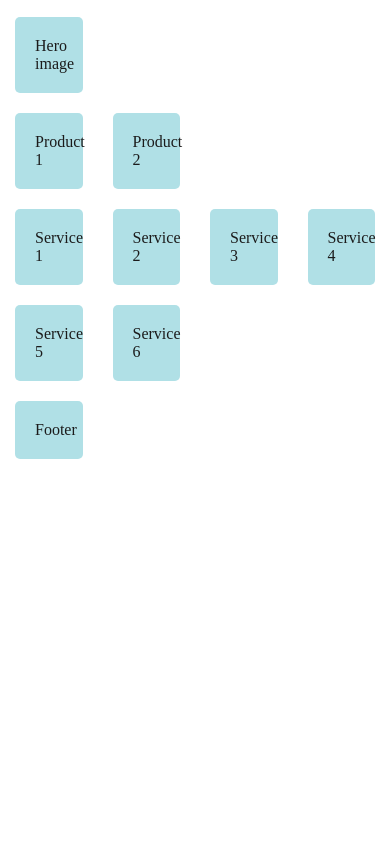
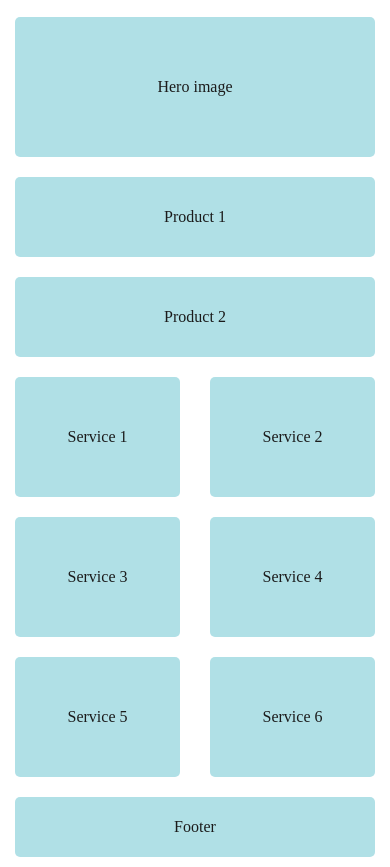
Before and after one commit to NathaliaLima-Front/lima_nathalia_practice_scaffold, a plain HTML site: page index.html in a window 390 px wide. Shown: the part 71-938 px from the top of the page. Before the commit the page ends 844 px from the top, so only its background shows below. Drawn offline with Linux system fonts and the light colour scheme.

Commit message:
Add scaffold design at homepage
In this commit a scaffold design was added to the homepage. Mobile, Tablet and Desktop was covered.

```diff
--- a/css/grid.css
+++ b/css/grid.css
@@ -35,9 +35,31 @@ body, p, h1, h2, h3, h4, h5 {
     border-radius: 5px;
     padding: 20px;
     margin-top: 10px;
-    margin-bottom: 10px;
+    margin-bottom:10px;
+    display: flex;
+    justify-content: center;
+    align-items: center;
 }
 
+.show-hide {
+    display: none;
+}
+
+#hero {
+    height: 160px;
+}
+
+#products .box {
+    height: 80px;
+}
+
+#services .box {
+    height: 120px;
+}
+
+#footer {
+    height: 80px;
+}
 
 
 
@@ -133,6 +155,26 @@ body, p, h1, h2, h3, h4, h5 {
     .m-col-end-11	{grid-column-end: 11;}
     .m-col-end-12	{grid-column-end: 12;}
     .m-col-end-13	{grid-column-end: 13;}
+
+    .box#menu {
+        justify-content: end;
+    }
+
+    #hero {
+        height: 250px;
+    }
+
+    #products .box {
+        height: 120px;
+    }
+
+    #services .box {
+        height: 180px;
+    }
+
+    #footer {
+        height: 120px;
+    }
 }
 
 
@@ -191,4 +233,7 @@ body, p, h1, h2, h3, h4, h5 {
     .l-col-end-12	{grid-column-end: 12;}
     .l-col-end-13	{grid-column-end: 13;}
 
+    .show-hide {
+        display: flex;
+    }
 }
--- a/index.html
+++ b/index.html
@@ -15,36 +15,37 @@
 
         <header class="grid-con">
             <h2 class="hidden">Main Navigation</h2>
-            <div id="logo" class="box">Logo</div>
-            <div id="menu" class="box">Nav</div>
+            <div id="logo" class="box col-start-1 col-end-4 m-col-start-1 m-col-end-2 l-col-start-1 l-col-end-3">Logo</div>
+            <div id="menu" class="box col-start-4 col-end-5 m-col-start-2 m-col-end-13 l-col-start-3 l-col-end-13">Nav</div>
         </header>
 
         <section id="hero" class="grid-con">
             <h2 class="hidden">Main image</h2>
-            <div class="box">Hero image</div>
+            <div class="box col-span-4 m-col-start-1 m-col-end-13">Hero image</div>
         </section>
 
         <section id="products">
             <h2 class="hidden">Products section</h2>
             <div class="grid-con">
-                <div class="box">Product 1</div>
-                <div class="box">Product 2</div>
+                <div class="box col-span-4 m-col-start-1 m-col-end-7">Product 1</div>
+                <div class="box col-span-4 m-col-start-7 m-col-end-13">Product 2</div>
             </div>
         </section>
 
         <section id="services" class="grid-con">
             <h2 class="hidden">Services section</h2>
-            <div class="box">Service 1</div>
-            <div class="box">Service 2</div>
-            <div class="box">Service 3</div>
-            <div class="box">Service 4</div>
-            <div class="box">Service 5</div>
-            <div class="box">Service 6</div>
+            <div class="box col-start-1 col-end-3 m-col-start-1 m-col-end-5 l-col-start-1 l-col-end-4">Service 1</div>
+            <div class="box col-start-3 col-end-5 m-col-start-5 m-col-end-9 l-col-start-4 l-col-end-7">Service 2</div>
+            <div class="box col-start-1 col-end-3 m-col-start-9 m-col-end-13 l-col-start-7 l-col-end-10">Service 3</div>
+            <div class="box col-start-3 col-end-5 m-col-start-1 m-col-end-5 l-col-start-10 l-col-end-13">Service 4</div>
+            <div class="box col-start-1 col-end-3 m-col-start-5 m-col-end-9 l-col-start-1 l-col-end-4">Service 5</div>
+            <div class="show-hide box l-col-start-4 l-col-end-10">Image</div>
+            <div class="box col-start-3 col-end-5 m-col-start-9 m-col-end-13 l-col-start-10 l-col-end-13">Service 6</div>
         </section>
 
         <footer id="footer" class="grid-con">
             <h2 class="hidden">Footer Section</h2>
-            <div class="box">Footer</div>
+            <div class="box col-span-4 m-col-start-1 m-col-end-13">Footer</div>
         </footer>
 
         <script src="js/main.js"></script>
```
